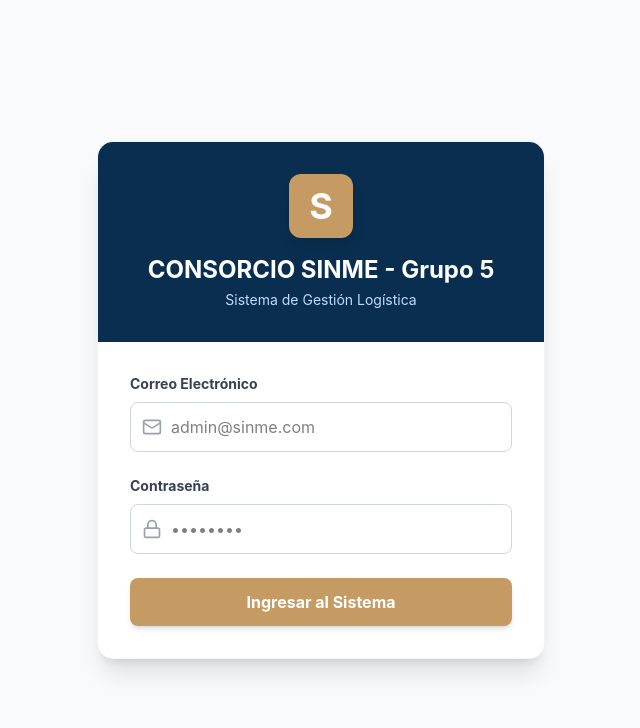
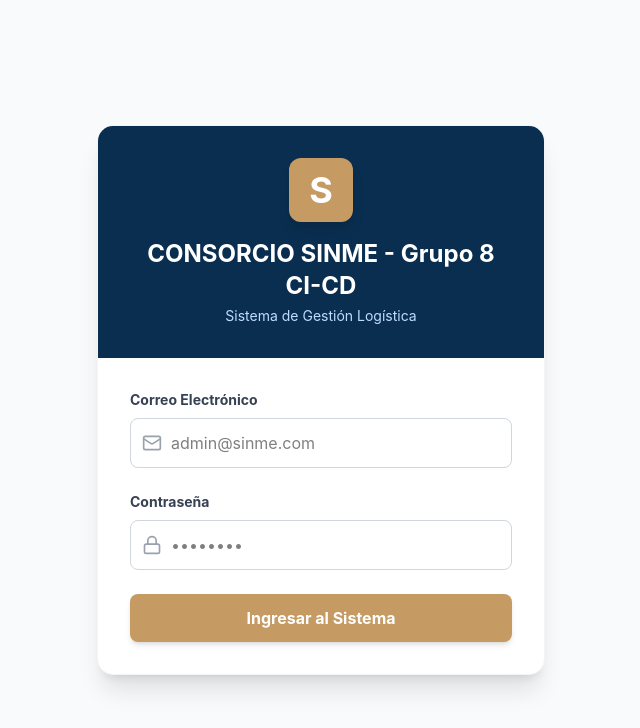
Before and after one commit to gaboandia1227-hub/sinme-sistema-web, a React (Vite) app: page / in a window 1280 px wide. Shown: the top 728 px of the page, without its empty margins (319-959 px from the left). Built offline with nearby package versions, Linux system fonts and the light colour scheme; no server answers.

Commit message:
Update Login.jsx
CAMBIO

```diff
--- a/src/pages/Login.jsx
+++ b/src/pages/Login.jsx
@@ -63,7 +63,7 @@ const handleIngresar = async (e) => {
           <div className="bg-sinme-dorado text-white w-16 h-16 rounded-xl flex items-center justify-center font-bold text-4xl mx-auto shadow-lg mb-4">
             S
           </div>
-          <h2 className="text-2xl font-bold text-white">CONSORCIO SINME - Grupo 5</h2>
+          <h2 className="text-2xl font-bold text-white">CONSORCIO SINME - Grupo 8  CI-CD </h2>
           <p className="text-blue-200 text-sm mt-1">Sistema de Gestión Logística</p>
         </div>
 
```
